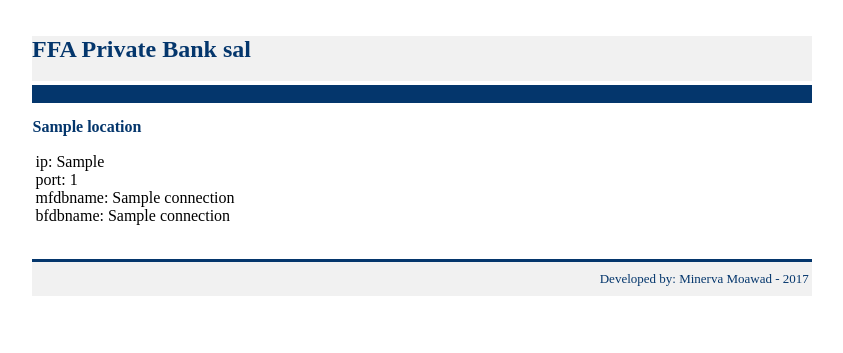
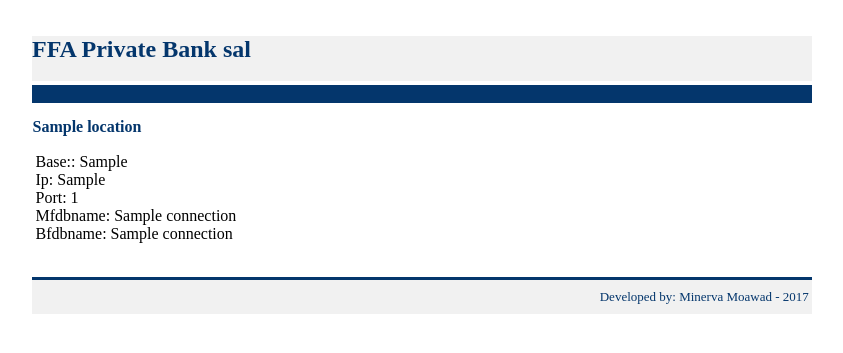
Before and after one commit to minerva22/ffa-jobs-db, a Django app: page /jobsdb/1/ in a window 1280 px wide. Shown: the top 353 px of the page, without its empty margins (218-1061 px from the left). Run offline with Django 3.2, Linux system fonts and the light colour scheme; tables that the repository leaves empty hold one stand-in row (values such as "Sample post").

Commit message:
create field base in model connection

```diff
--- a/jobsdb/models.py
+++ b/jobsdb/models.py
@@ -11,6 +11,7 @@ class Location(models.Model):
         return self.location_name
 
 class Connection(models.Model):
+    base= models.CharField(max_length=200)
     location = models.ForeignKey(Location)
     ip = models.CharField(max_length=200)
     port = models.IntegerField(default=0)
--- a/jobsdb/templates/jobsdb/connection_list.html
+++ b/jobsdb/templates/jobsdb/connection_list.html
@@ -82,10 +82,11 @@
 
 								 <tr>
 								  <td height="30" >
-    								   ip: {{ connection.ip }}<br>
-							           port: {{ connection.port }} <br>
-								   mfdbname: {{ connection.mfdbname }}<br>
-							           bfdbname: {{ connection.bfdbname }}<br><br>
+								   Base:: {{ connection.base }}<br>
+    								   Ip: {{ connection.ip }}<br>
+							           Port: {{ connection.port }} <br>
+								   Mfdbname: {{ connection.mfdbname }}<br>
+							           Bfdbname: {{ connection.bfdbname }}<br><br>
 									</td>
 
 								 </tr>
```
Also changed, not shown: jobsdb/migrations/0003_connection_base.py (added), 1 other file.
